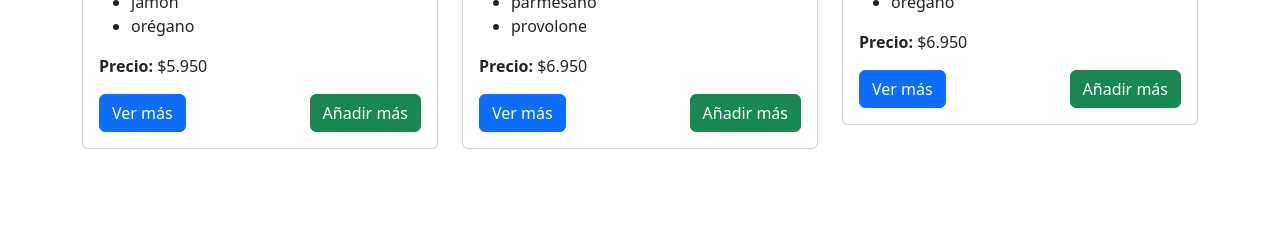
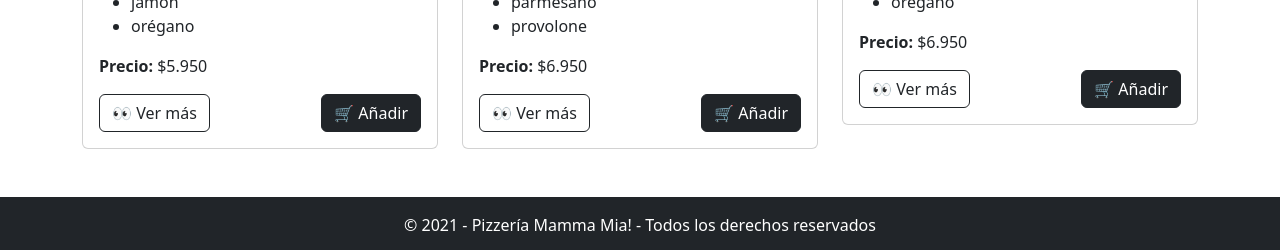
Before and after one commit to jiuraque/pizzeria-mamma-mia, a React (Vite) app: page / in a window 1280 px wide. Shown: the part 941-1191 px from the top of the page. Before the commit the page ends 1138 px from the top, so only its background shows below. Built offline with nearby package versions, Linux system fonts and the light colour scheme.

Commit message:
se crea el footer y se agrega a la App

```diff
--- a/src/App.jsx
+++ b/src/App.jsx
@@ -2,6 +2,7 @@ import "./App.css";
 import Navbar from "./components/navbar/Navbar";
 import Header from "./components/header/Header";
 import Home from "./components/home/home";
+import Footer from './components/Footer/Footer';
 
 
 function App() {
@@ -10,6 +11,7 @@ function App() {
       <Navbar />
       <Header />
       <Home />
+      <Footer />
     </>
   );
 };
--- a/src/components/CardPizza/CardPizza.jsx
+++ b/src/components/CardPizza/CardPizza.jsx
@@ -18,8 +18,8 @@ const CardPizza = ({ name, price, ingredients, img }) => {
             <strong>Precio:</strong> ${formatPrice(price)}
           </Card.Text>
           <div className="d-flex justify-content-between">
-            <Button variant="primary">Ver más</Button>
-            <Button variant="success">Añadir más</Button>
+            <Button variant="outline-dark"> 👀 Ver más</Button>
+            <Button variant="dark"> 🛒 Añadir</Button>
           </div>
         </Card.Body>
       </Card>
--- /dev/null
+++ b/src/components/Footer/Footer.jsx
@@ -0,0 +1,9 @@
+const Footer = () => {
+    return (
+      <footer className="bg-dark text-white text-center p-3 mt-4">
+        © 2021 - Pizzería Mamma Mia! - Todos los derechos reservados
+      </footer>
+    );
+  };
+
+  export default Footer;
```
